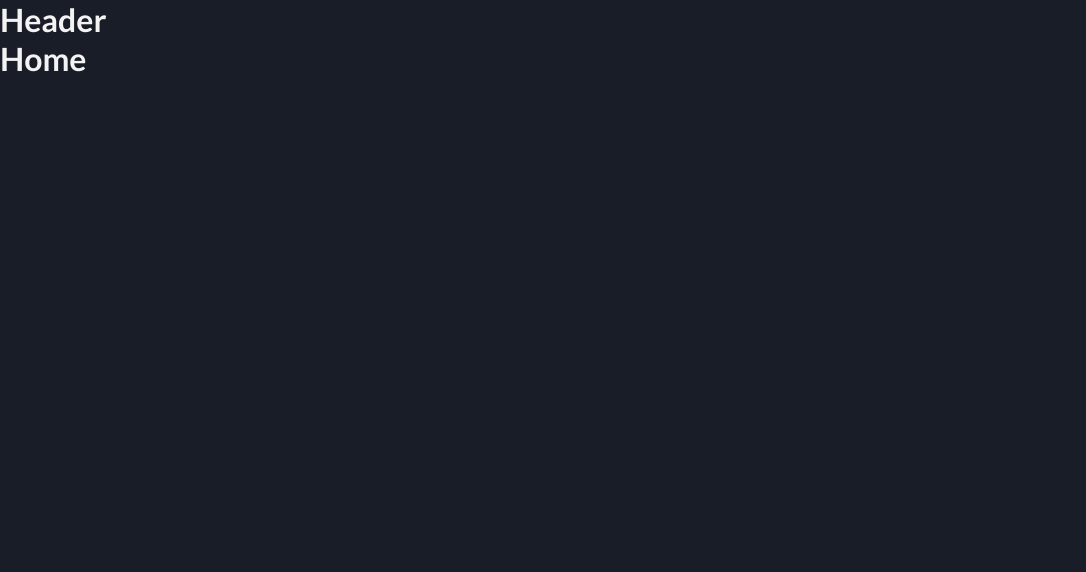
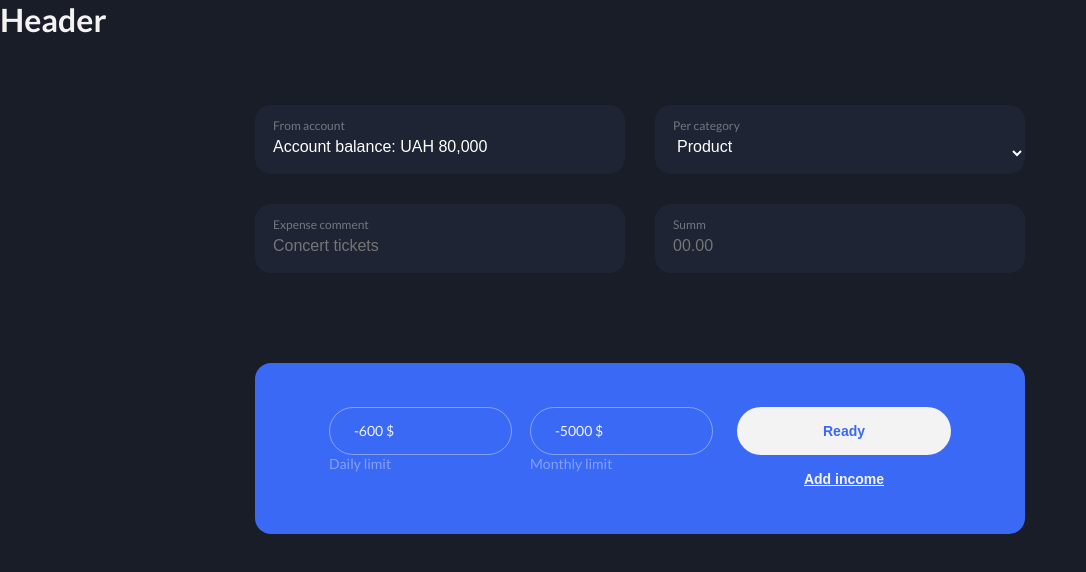
Before and after one commit to SolusBlade/ITD-React-project, a React (Create React App) app: page /cash-flow in a window 1280 px wide. Before the commit this address led to /. Shown: the top 572 px of the page, without its empty margins (0-1086 px from the left). Built offline with nearby package versions, Linux system fonts and the light colour scheme; a web font is replaced by a local one.

Commit message:
designed the styling of the Expenses page, except for small details

```diff
--- a/src/components/App.jsx
+++ b/src/components/App.jsx
@@ -10,26 +10,18 @@ import OwnPlanPage from 'pages/OwnPlanPage/OwnPlanPage';
 import StatisticsPage from 'pages/StatisticsPage/StatisticsPage';
 import ExpensesPage from 'pages/ExpensesPage/ExpensesPage';
 
-const PrivateRoute = ({
-  component,
-  redirectTo = '/login',
-}) => {
+const PrivateRoute = ({ component, redirectTo = '/login' }) => {
   const isLoggedIn = useSelector(selectorIsLoggedIn);
   return isLoggedIn ? component : <Navigate to={redirectTo} />;
 };
 
 // eslint-disable-next-line
-const PublicRoute = ({
-  component,
-  redirectTo = '/contacts',
-}) => {
+const PublicRoute = ({ component, redirectTo = '/contacts' }) => {
   const isLoggedIn = useSelector(selectorIsLoggedIn);
   return !isLoggedIn ? component : <Navigate to={redirectTo} />;
 };
 
 const App = () => {
-
-
   return (
     <>
       <Header />
@@ -51,7 +43,8 @@ const App = () => {
         />
         <Route
           path="/cash-flow"
-          element={<PrivateRoute component={<ExpensesPage />} />}
+          // element={<PrivateRoute component={<ExpensesPage />} />}
+          element={<ExpensesPage />}
         />
         <Route
           path="/dynamics"
--- /dev/null
+++ b/src/pages/ExpensesPage/ExpensesLimits/ExpensesLimits.jsx
@@ -0,0 +1,29 @@
+import s from './ExpensesLimits.module.scss';
+const ExpensesLimits = ({ openModal }) => {
+  return (
+    <section className={s.expenses}>
+      <div className={s.expensesWrapper}>
+        <ul className={s.list}>
+          <li className={s.item}>
+            <p className={s.sum}>-600 $</p>
+            <p className={s.text}>Daily limit</p>
+          </li>
+          <li className={s.item}>
+            <p className={s.sum}>-5000 $</p>
+            <p className={s.text}>Monthly limit</p>
+          </li>
+        </ul>
+        <div className={s.buttonWrapper}>
+          <button className={s.buttonReady} type="button">
+            Ready
+          </button>
+          <button className={s.btnModal} type="button" onClick={openModal}>
+            Add income
+          </button>
+        </div>
+      </div>
+    </section>
+  );
+};
+
+export default ExpensesLimits;
--- /dev/null
+++ b/src/pages/ExpensesPage/ExpensesLimits/ExpensesLimits.module.scss
@@ -0,0 +1,110 @@
+@import '../../../sass/utils/variables';
+@import '../../../sass/utils/mixin';
+
+.expenses {
+  @include tablet_max {
+    padding-top: 66px;
+    padding-bottom: 66px;
+  }
+  @include tablet {
+    padding-bottom: 220px;
+  }
+  @include desktop {
+    padding-bottom: 148px;
+  }
+}
+
+.expensesWrapper {
+  @include tablet {
+    display: flex;
+    justify-content: center;
+    gap: 24px;
+  }
+  width: 100%;
+  @include desktop {
+    margin-left: auto;
+    margin-right: auto;
+    width: 770px;
+  }
+  background-color: $blue;
+  border-radius: 16px;
+}
+
+.list {
+  display: flex;
+  gap: 18px;
+  padding-top: 44px;
+  @include tablet_max {
+    flex-direction: column;
+    align-items: center;
+    gap: 10px;
+
+    padding-top: 40px;
+  }
+}
+
+.item {
+  @include tablet_max {
+    width: 214px;
+  }
+  @include tablet {
+    width: 183px;
+  }
+}
+
+.sum {
+  @include font(400, 14px, 18px);
+
+  border: 1px solid rgba(243, 243, 243, 0.4);
+  border-radius: 28px;
+
+  padding: 14px 0 14px 24px;
+}
+
+.text {
+  @include font(400, 14px, 18px);
+
+  color: rgba(243, 243, 243, 0.4);
+}
+
+.buttonWrapper {
+  padding-top: 44px;
+
+  @include tablet_max {
+    padding-bottom: 40px;
+  }
+  @include tablet {
+    padding-bottom: 72px;
+  }
+  @include desktop {
+    padding-bottom: 44px;
+  }
+}
+
+.buttonReady {
+  display: block;
+
+  @include font(700, 14px, 20px);
+  color: $blue;
+  background-color: $white;
+  border-radius: 60px;
+  border: none;
+
+  padding: 14px 86px;
+  margin-left: auto;
+  margin-right: auto;
+}
+.btnModal {
+  display: block;
+
+  @include font(700, 14px, 20px);
+
+  text-decoration: underline;
+  background-color: $blue;
+  color: $white;
+  border: none;
+
+  margin-left: auto;
+  margin-right: auto;
+  padding-top: 14px;
+}
--- a/src/pages/ExpensesPage/ExpensesPage.jsx
+++ b/src/pages/ExpensesPage/ExpensesPage.jsx
@@ -1,5 +1,22 @@
+import Container from 'components/Container/Container';
+import TransactionDataList from './TransactionDataList/TransactionDataList';
+import ExpensesLimits from './ExpensesLimits/ExpensesLimits';
+import ModalAddIncome from './ModalAddIncome/ModalAddIncome';
+import { useState } from 'react';
+
 const ExpensesPage = () => {
-  return <h1>Expenses</h1>;
+  const [modalData, setModalData] = useState(false);
+  const openModal = () => {
+    setModalData(true);
+  };
+  const closeModal = () => setModalData(false);
+  return (
+    <Container>
+      <TransactionDataList />
+      <ExpensesLimits openModal={openModal} />
+      {modalData && <ModalAddIncome closeModal={closeModal} />}
+    </Container>
+  );
 };
 
 export default ExpensesPage;
--- /dev/null
+++ b/src/pages/ExpensesPage/Input.jsx
@@ -0,0 +1,19 @@
+import { Field } from 'formik';
+import s from './TransactionDataList/TransactionDataList.module.scss';
+
+const Input = ({ name, title, placeholder, disabled }) => {
+  return (
+    <label htmlFor={name} className={s.lable}>
+      <p className={s.inputTitle}>{title}</p>
+      <Field
+        className={s.input}
+        type="text"
+        name={name}
+        placeholder={placeholder}
+        disabled={disabled}
+      />
+    </label>
+  );
+};
+
+export default Input;
--- /dev/null
+++ b/src/pages/ExpensesPage/ModalAddIncome/MoadlAddIncome.module.scss
@@ -0,0 +1,56 @@
+@import '../../../sass/utils/variables';
+
+.overlayAddIncome {
+  position: fixed;
+  top: 0;
+  left: 0;
+  width: 100vw;
+  height: 100vh;
+  display: flex;
+  justify-content: center;
+  align-items: center;
+  background-color: rgba(0, 0, 0, 0.8);
+}
+.modalWrapper {
+  padding: 40px;
+  background-color: $dark-blue;
+  box-shadow: 0px 24px 38px rgba(0, 0, 0, 0.14),
+    0px 9px 46px rgba(0, 0, 0, 0.12), 0px 11px 15px rgba(0, 0, 0, 0.2);
+  border-radius: 16px;
+}
+.modalAddIncome {
+  display: flex;
+  flex-direction: column;
+}
+.modalInput {
+  width: 275px;
+  background-color: $dark-blue;
+  border: 1px solid rgba(108, 108, 108, 0.4);
+  border-radius: 28px;
+  &[placeholder] {
+    font-weight: 400;
+    font-size: 14px;
+    line-height: 18px;
+    color: $white;
+    padding: 11px 7px 11px 24px;
+  }
+}
+.btnContainer {
+  margin-top: 24px;
+  display: flex;
+  gap: 10px;
+}
+.btnAdd {
+  padding: 8px 56px;
+  background: $blue;
+  color: $white;
+  border-radius: 60px;
+  border: none;
+}
+.btnClose {
+  padding: 8px 41px;
+  background: $white;
+  color: $blue;
+  border-radius: 60px;
+  border: none;
+}
--- /dev/null
+++ b/src/pages/ExpensesPage/ModalAddIncome/ModalAddIncome.jsx
@@ -0,0 +1,34 @@
+import s from './MoadlAddIncome.module.scss';
+import { createPortal } from 'react-dom';
+
+const modalRoot = document.querySelector('#modal-root');
+
+const MoadlAddIncome = ({ closeModal }) => {
+  return createPortal(
+    <div className={s.overlayAddIncome}>
+      <div className={s.modalWrapper}>
+        <form className={s.modalAddIncome}>
+          <lable>
+            <input
+              className={s.modalInput}
+              type="text"
+              name="addSum"
+              placeholder="Enter income"
+            />
+          </lable>
+          <div className={s.btnContainer}>
+            <button className={s.btnAdd} type="submit">
+              Add
+            </button>
+            <button className={s.btnClose} type="button" onClick={closeModal}>
+              Cancel
+            </button>
+          </div>
+        </form>
+      </div>
+    </div>,
+    modalRoot
+  );
+};
+
+export default MoadlAddIncome;
--- /dev/null
+++ b/src/pages/ExpensesPage/TransactionDataList/TransactionDataList.jsx
@@ -0,0 +1,52 @@
+import { Formik, Form, Field } from 'formik';
+import { options } from '../options';
+import s from './TransactionDataList.module.scss';
+import Input from '../Input';
+
+const initialValues = {
+  balance: `Account balance: UAH 80,000`,
+  comment: '',
+  summ: '',
+};
+
+const TransactionDataList = () => {
+  return (
+    <section className={s.transaction}>
+      <Formik initialValues={initialValues}>
+        <Form className={s.form} autoComplete="off">
+          <Input
+            name="balance"
+            title="From account"
+            placeholder=""
+            disabled={true}
+          />
+
+          <label htmlFor="category" className={s.lable}>
+            <p className={s.inputTitle}>Per category</p>
+            <Field
+              className={s.input}
+              as="select"
+              children={options.map(({ name, value }, i) => (
+                <option key={i} className={s.option} value={value}>
+                  {name}
+                </option>
+              ))}
+              name="category"
+              placeholder="Per Category"
+            ></Field>
+          </label>
+
+          <Input
+            name="comment"
+            title="Expense comment"
+            placeholder="Concert tickets"
+          />
+
+          <Input name="summ" title="Summ" placeholder="00.00" />
+        </Form>
+      </Formik>
+    </section>
+  );
+};
+
+export default TransactionDataList;
--- /dev/null
+++ b/src/pages/ExpensesPage/TransactionDataList/TransactionDataList.module.scss
@@ -0,0 +1,80 @@
+@import '../../../sass/utils/variables';
+@import '../../../sass/utils/mixin';
+
+.transaction {
+  @include tablet_max {
+    padding-top: 50px;
+  }
+  @include tablet {
+    padding-top: 100px;
+    padding-bottom: 250px;
+  }
+  @include desktop {
+    padding-top: 66px;
+    padding-bottom: 90px;
+  }
+}
+.form {
+  display: flex;
+  width: 100%;
+  @include tablet_max {
+    flex-direction: column;
+    gap: 10px;
+  }
+
+  @include tablet {
+    flex-wrap: wrap;
+    gap: 32px;
+  }
+  @include desktop {
+    margin-left: auto;
+    margin-right: auto;
+    width: 770px;
+    gap: 30px;
+  }
+}
+
+.lable {
+  border-radius: 16px;
+  background-color: rgba(37, 44, 65, 0.5);
+  color: rgba(243, 243, 243, 0.4);
+}
+
+.input {
+  @include tablet_max {
+    width: 100%;
+  }
+  @include tablet {
+    width: 336px;
+  }
+  @include desktop {
+    width: 370px;
+  }
+  background-color: transparent;
+
+  border: none;
+  border-radius: 16px;
+
+  &[placeholder] {
+    @include font(400, 16px, 19px);
+
+    padding: 4px 18px 18px 18px;
+
+    color: #fff;
+  }
+  &:focus {
+    border: none;
+    outline: none;
+  }
+}
+
+.inputTitle {
+  @include font(400, 12px, 14px);
+  padding: 14px 18px 0 18px;
+}
+
+.option {
+  @include font(400, 16px, 19px);
+  background-color: $white;
+  color: #242424;
+}
--- /dev/null
+++ b/src/pages/ExpensesPage/options.js
@@ -0,0 +1,34 @@
+export const options = [
+  {
+    name: 'Product',
+    value: 'Product',
+  },
+  {
+    name: 'Clothing and footwear',
+    value: 'Clothing and footwear',
+  },
+  {
+    name: 'Cafes and restaurants',
+    value: 'Cafes and restaurants',
+  },
+  {
+    name: 'Beauty and medicine',
+    value: 'Beauty and medicine',
+  },
+  {
+    name: 'Health',
+    value: 'Health',
+  },
+  {
+    name: 'Transport',
+    value: 'Transport',
+  },
+  {
+    name: 'House',
+    value: 'House',
+  },
+  {
+    name: 'Other',
+    value: 'Other',
+  },
+];
```
Also changed, not shown: src/index.scss (+4 -4 lines), src/pages/ExpensesPage/ExpensesPage.module.scss (deleted).
